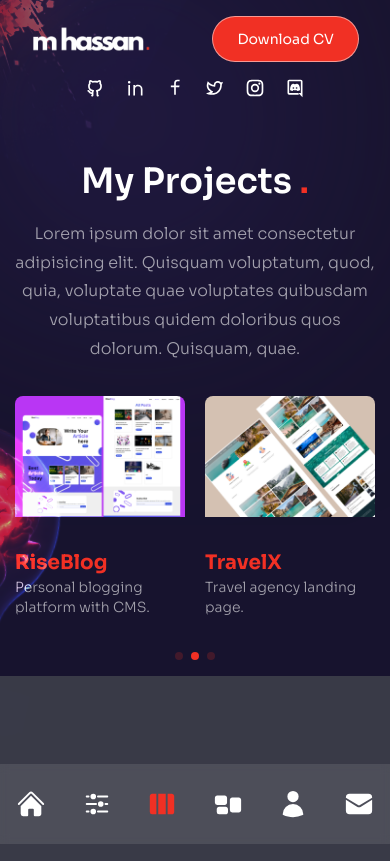
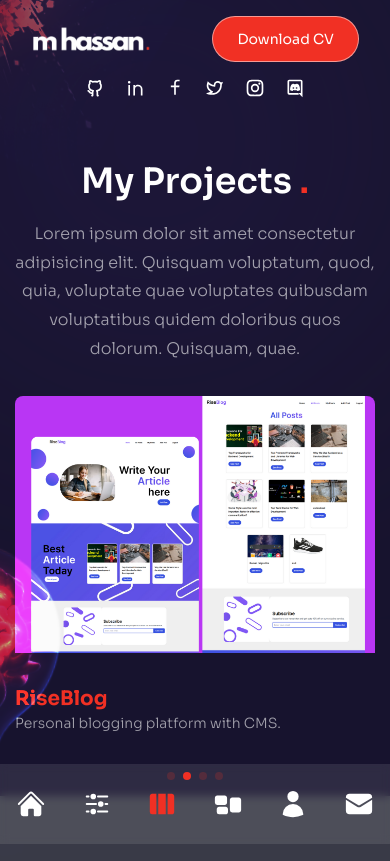
Before and after one commit to Muhammad-Hassann/my-portfolio, a Next.js app: page /projects in a window 390 px wide. Built offline with nearby package versions, Linux system fonts and the light colour scheme.

Commit message:
fixed some issues

```diff
--- a/src/app/skills/page.tsx
+++ b/src/app/skills/page.tsx
@@ -61,7 +61,7 @@ const skillData = [
 
 const SkillsPage = () => {
   return (
-    <div className="relative lg:pt-36 p-4 md:p-16 pt-28 pb-18 w-full md:h-screen overflow-x-hidden bg-primary/30 text-white">
+    <div className="relative lg:pt-36 p-4 md:p-16 pt-28 pb-28 w-full md:h-screen overflow-x-hidden bg-primary/30 text-white">
       {/* Background Animation */}
       <div className="absolute inset-0">
         <motion.div
@@ -77,7 +77,7 @@ const SkillsPage = () => {
       </div>
 
       {/* Content */}
-      <div className="relative z-10 h-full  w-full flex flex-col justify-center items-center">
+      <div className="relative h-full  w-full flex flex-col justify-center items-center">
         {/* Title */}
         <div className="text-center mb-2 lg:mb-8">
           <h1 className="text-4xl lg:text-5xl font-bold">
--- a/src/components/ProjectSlider.tsx
+++ b/src/components/ProjectSlider.tsx
@@ -39,8 +39,10 @@ const projectSlides = [
 const ProjectSlider = () => {
   return (
     <Swiper
-      spaceBetween={20}
-      slidesPerView={2}
+    breakpoints={{
+      320: { slidesPerView: 1, spaceBetween: 15 },
+      640: { slidesPerView: 2, spaceBetween: 20 },
+    }}
       pagination={{
         clickable: true,
       }}
@@ -50,7 +52,7 @@ const ProjectSlider = () => {
         pauseOnMouseEnter: true
       }}
       modules={[Pagination, Autoplay]}
-      className="h-[280px] sm:h-[400px]"
+      className="h-[400px]"
     >
       {projectSlides.map((slide, index) => (
         <SwiperSlide key={index}>
```
